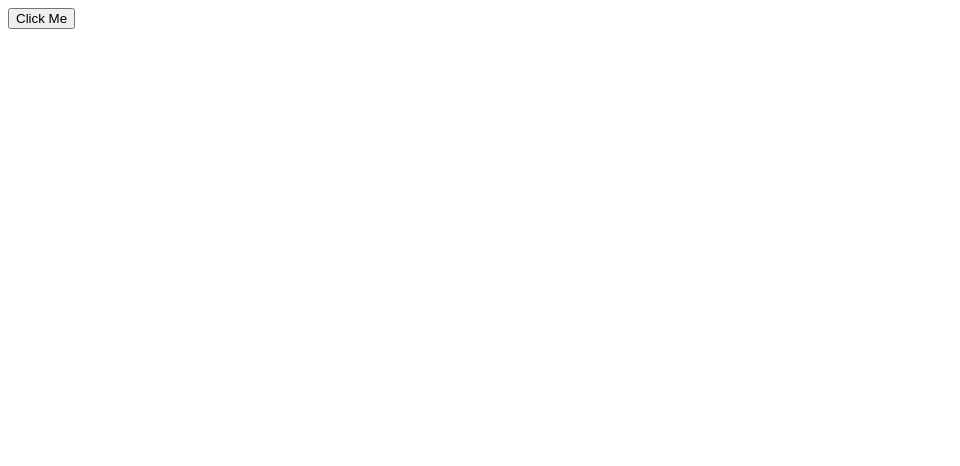
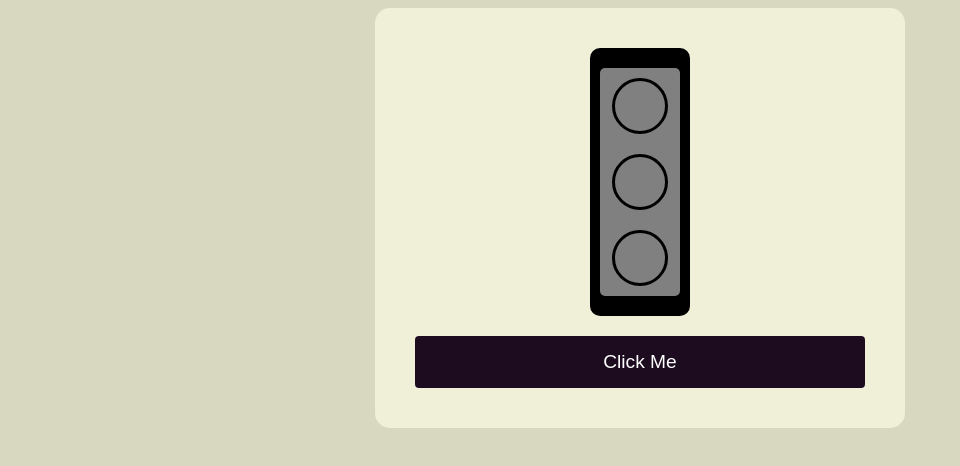
Before and after one commit to RafaelDiasCmp/Traffic-Light, a plain HTML site: page index.html in a window 1280 px wide. Shown: the whole page, without its empty margins (0-960 px from the left). Drawn offline with Linux system fonts and the light colour scheme.

Commit message:
closes #2 Adicionar CSS externo

```diff
--- a/index.html
+++ b/index.html
@@ -4,21 +4,22 @@
     <meta charset="UTF-8">
     <meta name="viewport" content="width=device-width, initial-scale=1.0">
     <title>Traffic Light</title>
+    <link rel="stylesheet" href="style.css">
 </head>
 <body>
     <div class="container">
         <div class="traffic-light">
             <div class="panel">
 
-                <div class="red-light">
+                <div class="light light-off">
 
                 </div>
 
-                <div class="yellow-light">
+                <div class="light light-off">
 
                 </div>
 
-                <div class="green-light">
+                <div class="light light-off">
 
                 </div>
 
--- /dev/null
+++ b/style.css
@@ -0,0 +1,88 @@
+body {
+    background-color: #d8d8c0;
+}
+
+button {
+    background-color: #1D0C1F;
+
+    border-radius: 4px;
+    border: none;
+
+    text-decoration: none;
+    font-size: 1.2rem;
+
+    padding: 15px 32px;
+    cursor: pointer;
+    color: white;
+}
+
+.container {
+    background-color: #f0f0d8;
+    border-radius: 15px;
+    width: 450px;
+    padding: 40px;
+
+    margin: auto;
+
+    display: flex;
+    flex-direction: column;
+}
+
+.traffic-light {
+    background-color: #000;
+    width: 100px;
+
+    padding-top: 10px;
+    padding-bottom: 10px;
+
+    margin: auto;
+    display: flex;
+    flex-direction: column;
+
+    border-radius: 10px;
+
+    margin-bottom: 20px;
+}
+
+.panel {
+    background-color: #808080;
+
+    display: flex;
+    flex-direction: column;
+
+    padding: 10px;
+    margin: 10px;
+
+    border-radius: 5px;
+
+    row-gap: 20px;
+}
+
+.red-light {
+    background-color: red;
+}
+
+.yellow-light {
+    background-color: yellow;
+}
+
+.green-light {
+    background-color: rgb(39, 255, 39);
+}
+
+.light-off {
+    border-color: #000;
+
+}
+
+.light {
+    width: 50px;
+    height: 50px;
+
+    margin: auto;
+
+    border-color: #000;
+    border-width: medium;
+    border-style: solid;
+    border-radius: 50%;
+}
```
